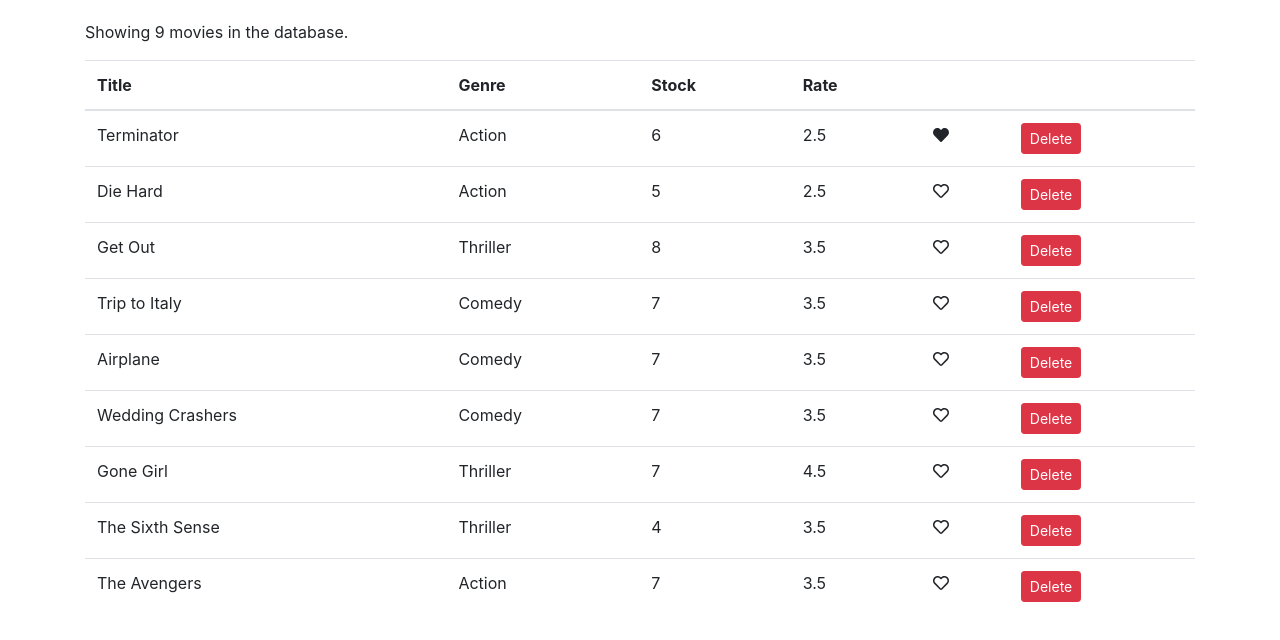
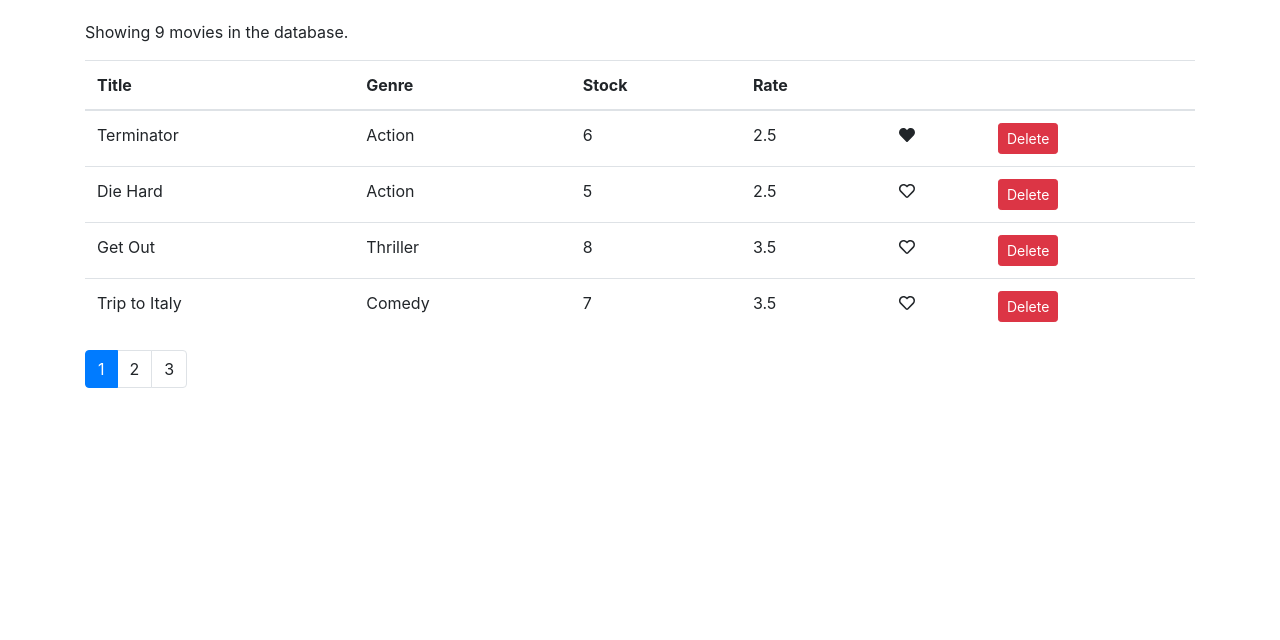
Before and after one commit to burdianov/vidly, a React (Create React App) app: page / in a window 1280 px wide. Shown: the top 640 px of the page. Built offline with nearby package versions, Linux system fonts and the light colour scheme.

Commit message:
implement pagination

```diff
--- a/package.json
+++ b/package.json
@@ -8,6 +8,7 @@
     "@fortawesome/free-solid-svg-icons": "^5.6.3",
     "@fortawesome/react-fontawesome": "^0.1.4",
     "bootstrap": "^4.2.1",
+    "lodash": "^4.17.11",
     "react": "^16.7.0",
     "react-dom": "^16.7.0",
     "react-scripts": "2.1.3"
--- /dev/null
+++ b/src/components/common/pagination.jsx
@@ -0,0 +1,30 @@
+import React, { Component } from "react";
+import _ from "lodash";
+
+const Pagination = props => {
+  const { itemsCount, pageSize, currentPage, onPageChange } = props;
+  const pagesCount = Math.ceil(itemsCount / pageSize);
+
+  if (pagesCount === 1) return null;
+
+  const pages = _.range(1, pagesCount + 1);
+
+  return (
+    <nav>
+      <ul className="pagination">
+        {pages.map(page => (
+          <li
+            key={page}
+            className={page === currentPage ? "page-item active" : "page-item"}
+          >
+            <a className="page-link" onClick={() => onPageChange(page)}>
+              {page}
+            </a>
+          </li>
+        ))}
+      </ul>
+    </nav>
+  );
+};
+
+export default Pagination;
--- a/src/components/movies.jsx
+++ b/src/components/movies.jsx
@@ -1,10 +1,14 @@
 import React, { Component } from "react";
 import { getMovies } from "../services/fakeMovieService";
 import Like from "./common/like";
+import Pagination from "./common/pagination";
+import { paginate } from "../utils/paginate";
 
 class Movies extends Component {
   state = {
-    movies: getMovies()
+    movies: getMovies(),
+    currentPage: 1,
+    pageSize: 4
   };
 
   handleDelete = movie => {
@@ -20,9 +24,18 @@
     this.setState({ movies });
   };
 
+  handlePageChange = page => {
+    this.setState({ currentPage: page });
+  };
+
   render() {
     const { length: count } = this.state.movies;
+    const { pageSize, currentPage, movies: allMovies } = this.state;
+
     if (count === 0) return <p>There are no movies in the database</p>;
+
+    const movies = paginate(allMovies, currentPage, pageSize);
+
     return (
       <React.Fragment>
         <p>Showing {count} movies in the database.</p>
@@ -38,7 +51,7 @@
             </tr>
           </thead>
           <tbody>
-            {this.state.movies.map(movie => (
+            {movies.map(movie => (
               <tr key={movie._id}>
                 <td>{movie.title}</td>
                 <td>{movie.genre.name}</td>
@@ -62,6 +75,12 @@
             ))}
           </tbody>
         </table>
+        <Pagination
+          itemsCount={count}
+          pageSize={pageSize}
+          currentPage={currentPage}
+          onPageChange={this.handlePageChange}
+        />
       </React.Fragment>
     );
   }
--- /dev/null
+++ b/src/utils/paginate.js
@@ -0,0 +1,9 @@
+import _ from "lodash";
+
+export function paginate(items, pageNumber, pageSize) {
+  const startIndex = (pageNumber - 1) * pageSize;
+  return _(items)
+    .slice(startIndex)
+    .take(pageSize)
+    .value();
+}
```
Also changed, not shown: 1 other file (tests, documents, lock files or other folders).
